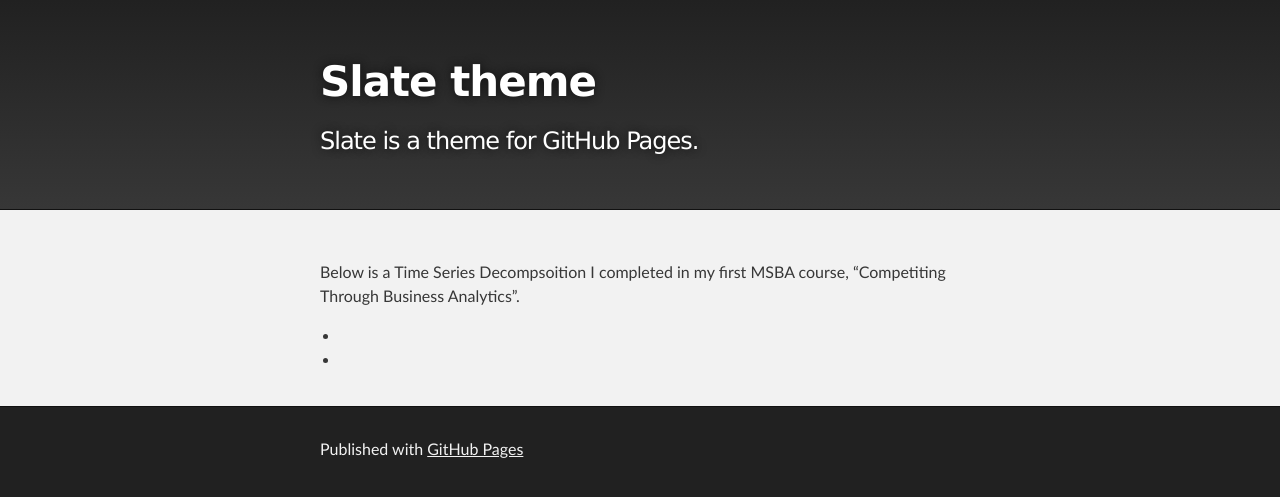
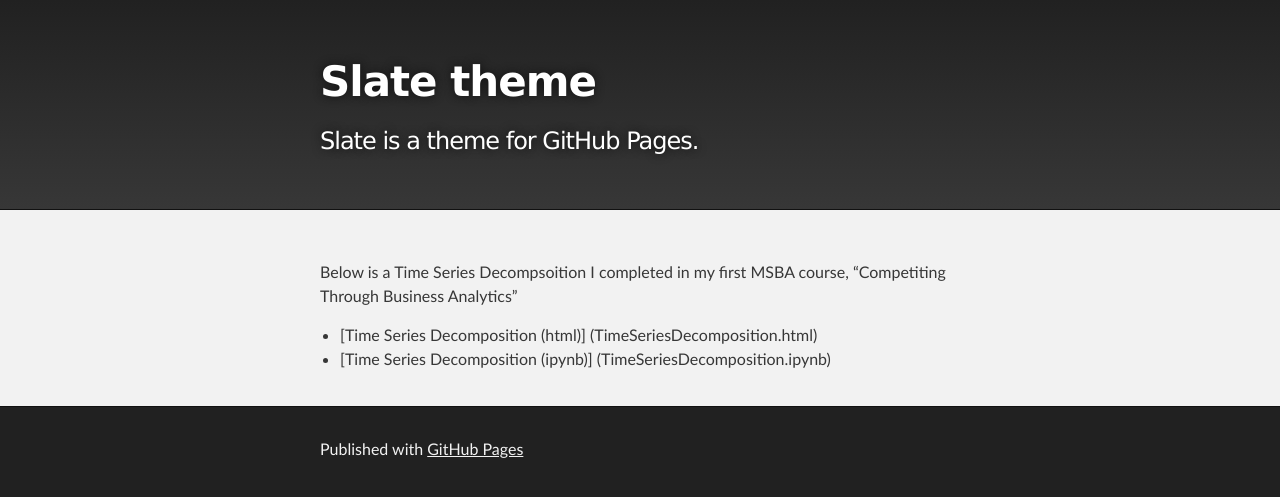
Before and after one commit to nicholascirigliano/nicholascirigliano.github.io, a Jekyll site: the page built from Time Series/index.md, in a window 1280 px wide. Shown: the top 497 px of the page. Built offline with Jekyll 4.4.1, drawn with Linux system fonts in a browser that asks for light colours; our own code applies the rules of GitHub Pages for plain Markdown files.

Commit message:
Update index.md

```diff
--- a/Time Series/index.md
+++ b/Time Series/index.md
@@ -2,6 +2,6 @@
 title: Time Series Decomposition
 description: Content realted to time series data
 ---
-Below is a Time Series Decompsoition I completed in my first MSBA course, "Competiting Through Business Analytics".
- -
- -
+Below is a Time Series Decompsoition I completed in my first MSBA course, "Competiting Through Business Analytics"
+ - [Time Series Decomposition (html)] (TimeSeriesDecomposition.html)
+ - [Time Series Decomposition (ipynb)] (TimeSeriesDecomposition.ipynb)
```
